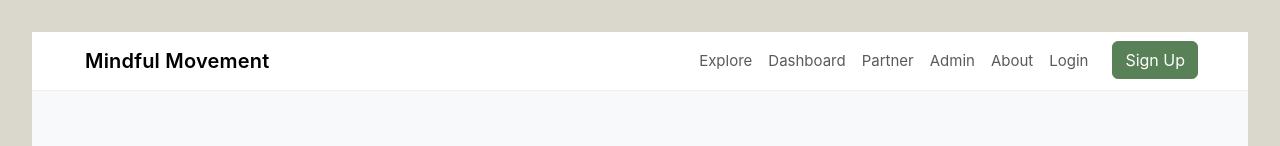
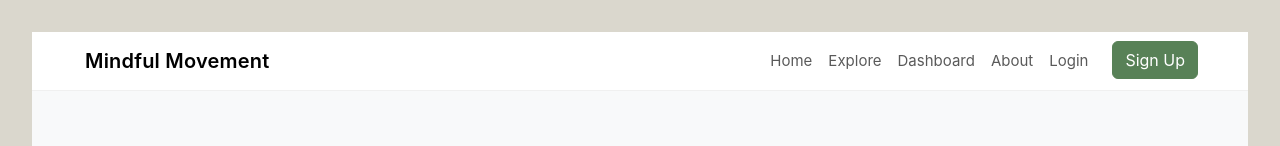
Before and after one commit to YipuXu/FIT5032, a Vue app: page / in a window 1280 px wide. Shown: the top 146 px of the page. Built offline with nearby package versions, Linux system fonts and the light colour scheme.

Commit message:
Update the navigation bar component, add the home page link, and hide the partner and administrator links. Users can access them through the dashboard or drop-down menu.

```diff
--- a/src/components/NavBar.vue
+++ b/src/components/NavBar.vue
@@ -62,12 +62,12 @@ function handleSignOut() {
       </button>
       <div class="collapse navbar-collapse" id="mainNav">
         <ul class="navbar-nav ms-auto mb-2 mb-lg-0">
+          <li class="nav-item"><RouterLink class="nav-link" to="/">Home</RouterLink></li>
           <li class="nav-item"><RouterLink class="nav-link" to="/explore">Explore</RouterLink></li>
           <li class="nav-item">
             <RouterLink class="nav-link" :to="dashboardRoute">Dashboard</RouterLink>
           </li>
-          <li class="nav-item"><RouterLink class="nav-link" to="/partner">Partner</RouterLink></li>
-          <li class="nav-item"><RouterLink class="nav-link" to="/admin">Admin</RouterLink></li>
+          <!-- Partner/Admin links intentionally hidden from top-level nav; access via Dashboard or dropdown -->
           <li class="nav-item"><RouterLink class="nav-link" to="/about">About</RouterLink></li>
 
           <li v-if="!currentUser" class="nav-item">
```
